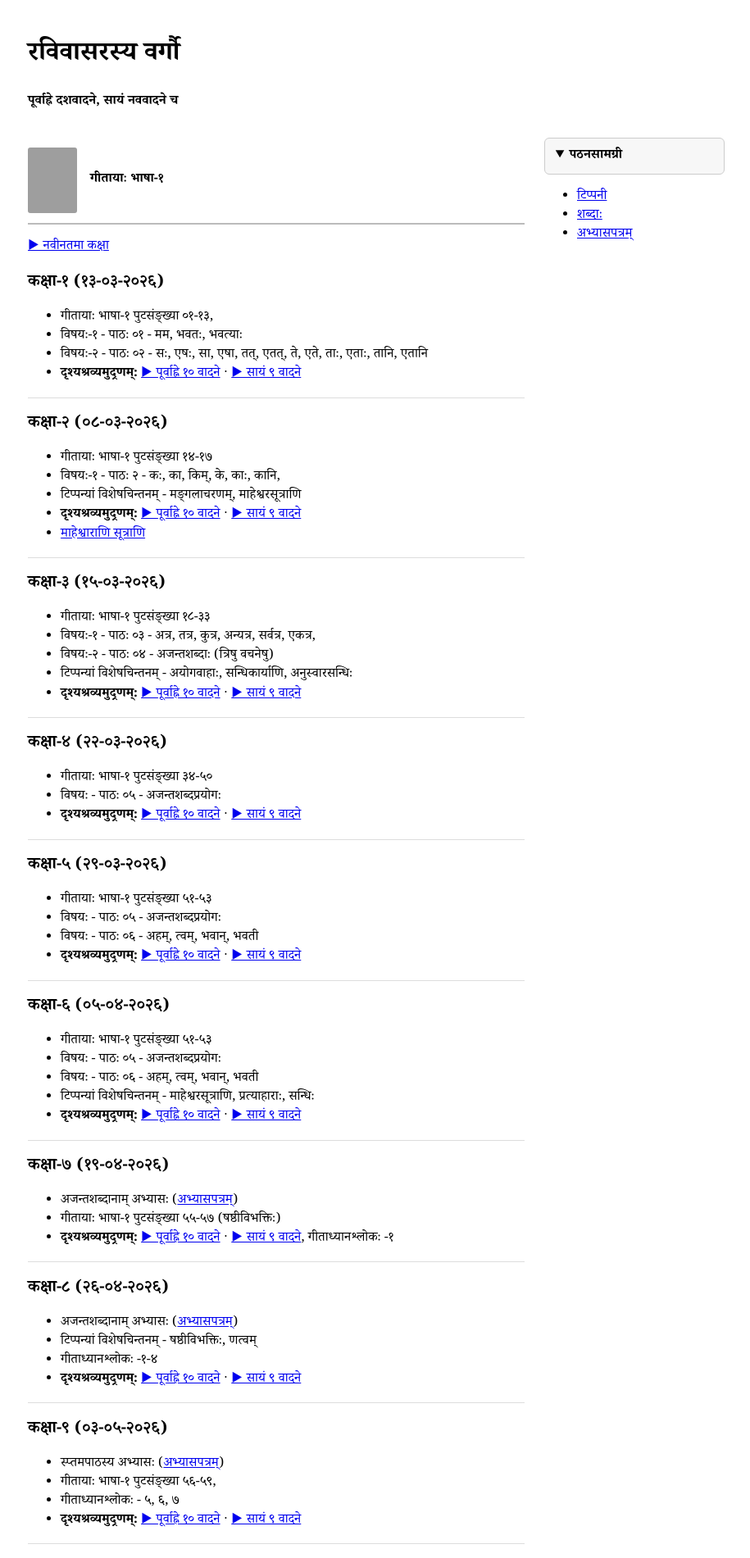
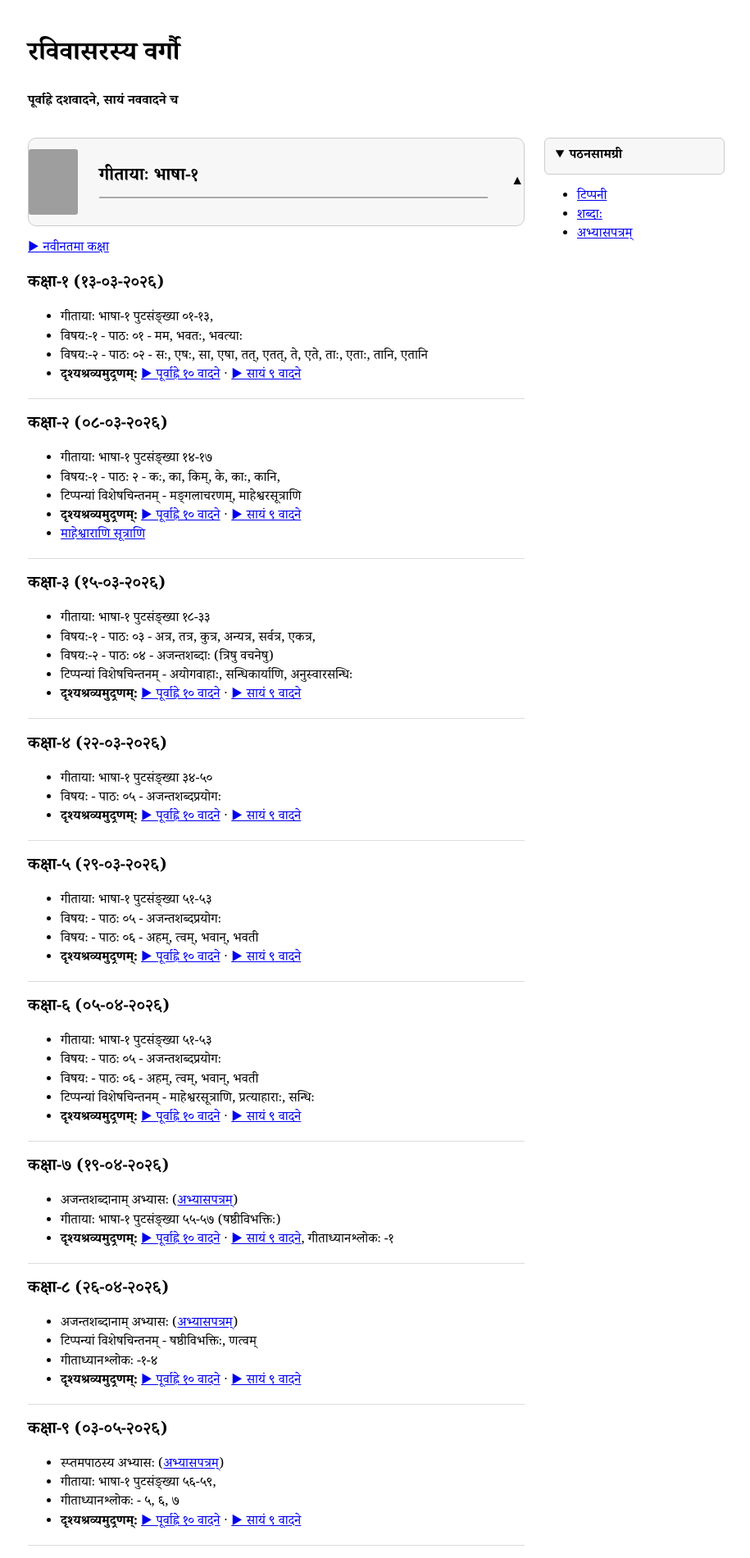
Before and after one commit to samskritaamritam/samskritaamritam, a Jekyll site: the page built from sunday-classes.md, in a window 1280 px wide. Shown: the top 1901 px of the page at 82% size, without its empty margins (181-1096 px from the left). Built offline with Jekyll 4.4.1, drawn with Linux system fonts in a browser that asks for light colours; some web fonts are replaced; grey boxes are pictures that could not be loaded.

Commit message:
book-summary title line and border box

```diff
--- a/assets/css/style.css
+++ b/assets/css/style.css
@@ -77,17 +77,28 @@ details hr {
 }
 
 summary.book-summary {
-    display: flex;
+    cursor: pointer;
+
+    display: grid;
+    grid-template-columns: 70px 1fr auto;
     align-items: center;
     gap: 1rem;
 
-    padding: 0.7rem 0 0.8rem 0;
+    padding: 0.8rem 0;
 
-    background: transparent;
-    border: none;
-    border-radius: 0;
+    border: 1px solid #ccc;
+    border-radius: 10px;
+    background: #f7f7f7;
 
-    border-bottom: 2px solid #bbb;
+    font-weight: 700;
+}
+
+summary.book-summary::webkit-details-marker {
+    display:none;
+}
+
+summary.book-summary::marker{
+    content: "";
 }
 
 .book-cover {
@@ -95,5 +106,22 @@ summary.book-summary {
     height: 80px;
     object-fit: cover;
     border-radius: 3px;
-    flex-shrink: 0;
 }
+
+.book-title {
+    font-size: 1.35rem;
+    padding-bottom: 0.45rem;
+    border-bottom: 2px solid #aaa;
+}
+
+/* Custom dropdown arrow */
+summary.book-summary::after {
+    content: "▼";
+    font-size: 1rem;
+    margin-left: 0.75rem;
+}
+
+/* Arrow changes when opened */
+details[open] > summary.book-summary::after {
+    content: "▲";
+}
--- a/sunday-classes.md
+++ b/sunday-classes.md
@@ -16,7 +16,7 @@ title: रविवासरस्य वर्गौ
   <img src="{{ '/assets/images/books/gitAyAH-bhAShA-1.jpg' | relative_url }}"
        alt="गीतायाः भाषा-१"
        class="book-cover">
-  <span>गीतायाः भाषा-१</span>
+  <span class="book-title">गीतायाः भाषा-१</span>
 </summary>
 
 [▶ नवीनतमा कक्षा](#class-22)
```
